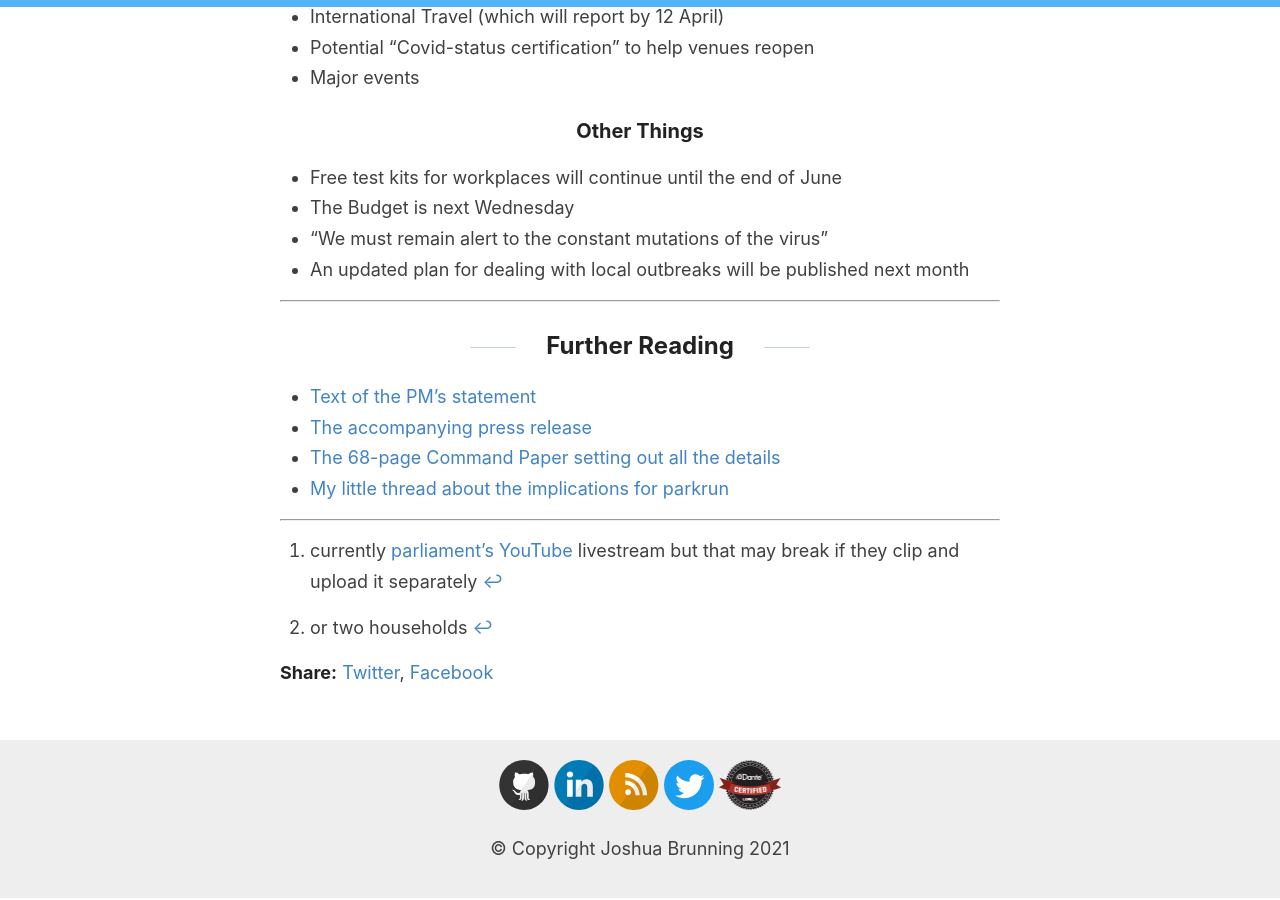
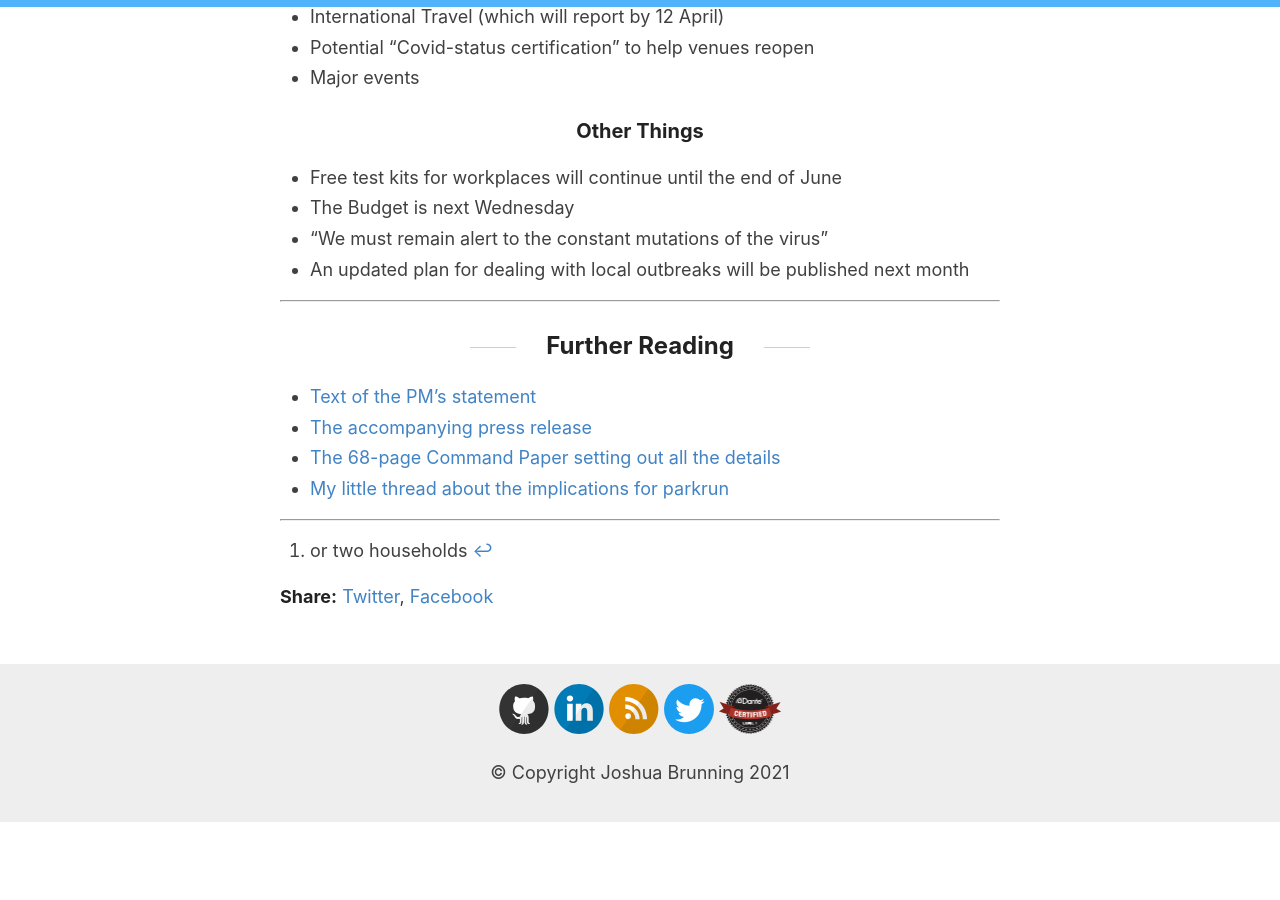
Before and after one commit to josh-justjosh/blog, a Jekyll site: the page built from _posts/2021/02/2021-02-22-Lifting of Lockdown.md, in a window 1280 px wide and 900 px high, scrolled down 3001 px. Built offline with Jekyll 4.4.1, drawn with Linux system fonts in a browser that asks for light colours; after the commit the page ends 3825 px from its top, so only the background shows below that.

Commit message:
Update 2021-02-22-Lifting of Lockdown.md

```diff
--- a/_posts/2021/02/2021-02-22-Lifting of Lockdown.md
+++ b/_posts/2021/02/2021-02-22-Lifting of Lockdown.md
@@ -80,7 +80,4 @@ The PM set out four reviews around:
 * [My little thread about the implications for parkrun](https://twitter.com/_Josh_justJosh/status/1363952531852902402?s=20)
 
 ------
-
-[^1]: currently [parliament's YouTube](https://www.youtube.com/c/ukparliament) livestream but that may break if they clip and upload it separately
-
-[^2]: or two households
+[^1]: or two households
```
Also changed, not shown: other parts of _posts/2021/02/2021-02-22-Lifting of Lockdown.md (+2 -2 lines).
